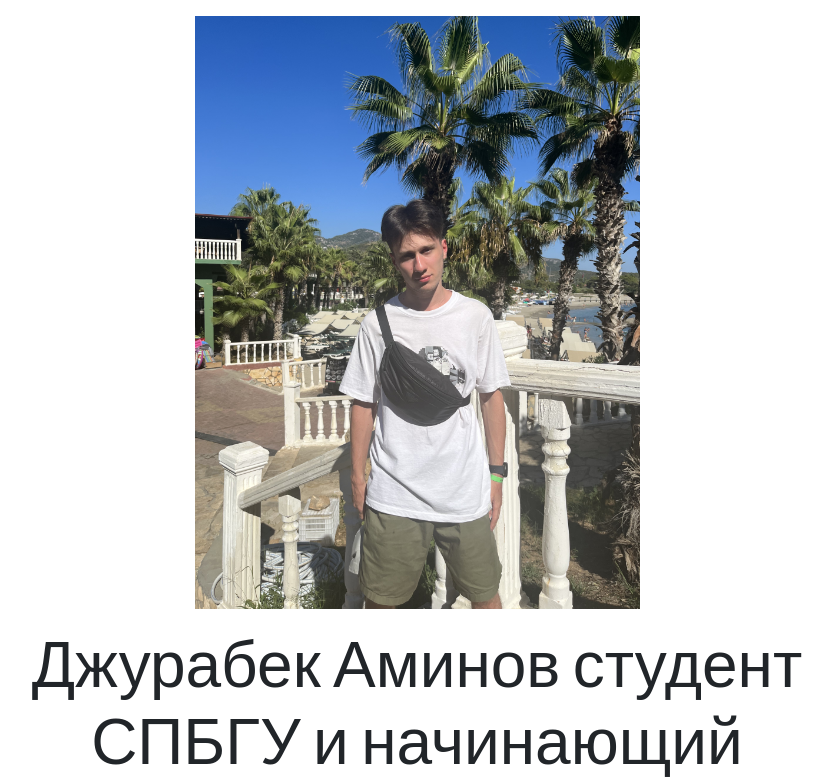
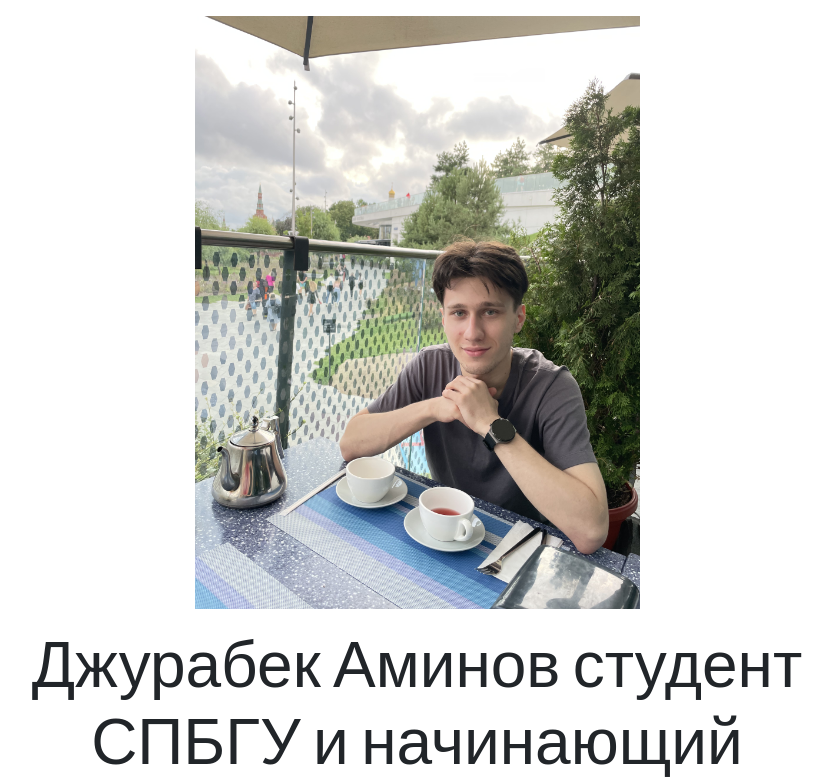
Before and after one commit to jurabekaminov/django-personal-portfolio, a Django app: page / in a window 1280 px wide. Shown: the part 106-885 px from the top of the page, without its empty margins (223-1056 px from the left). Run offline with Django 4.2, Linux system fonts and the light colour scheme; data comes from the database, SQL or seed files in the repository; both versions use the stored data as it was after the commit; some libraries are stand-ins or nearby versions.

Commit message:
'Update main page'

```diff
--- a/portfolio/templates/portfolio/home.html
+++ b/portfolio/templates/portfolio/home.html
@@ -7,7 +7,7 @@
 
 <div class="row justify-content-center my-3">
   <div class="col-5">
-      <img src="{% static 'portfolio/IMG_4611.jpg' %}" class="img-fluid">
+      <img src="{% static 'portfolio/IMG_0829.jpg' %}" class="img-fluid">
   </div>
 </div>
 
```
Also changed, not shown: db.sqlite3, media/portfolio/images/lock.png.webp (deleted), portfolio/static/portfolio/IMG_0829.jpg (added).
